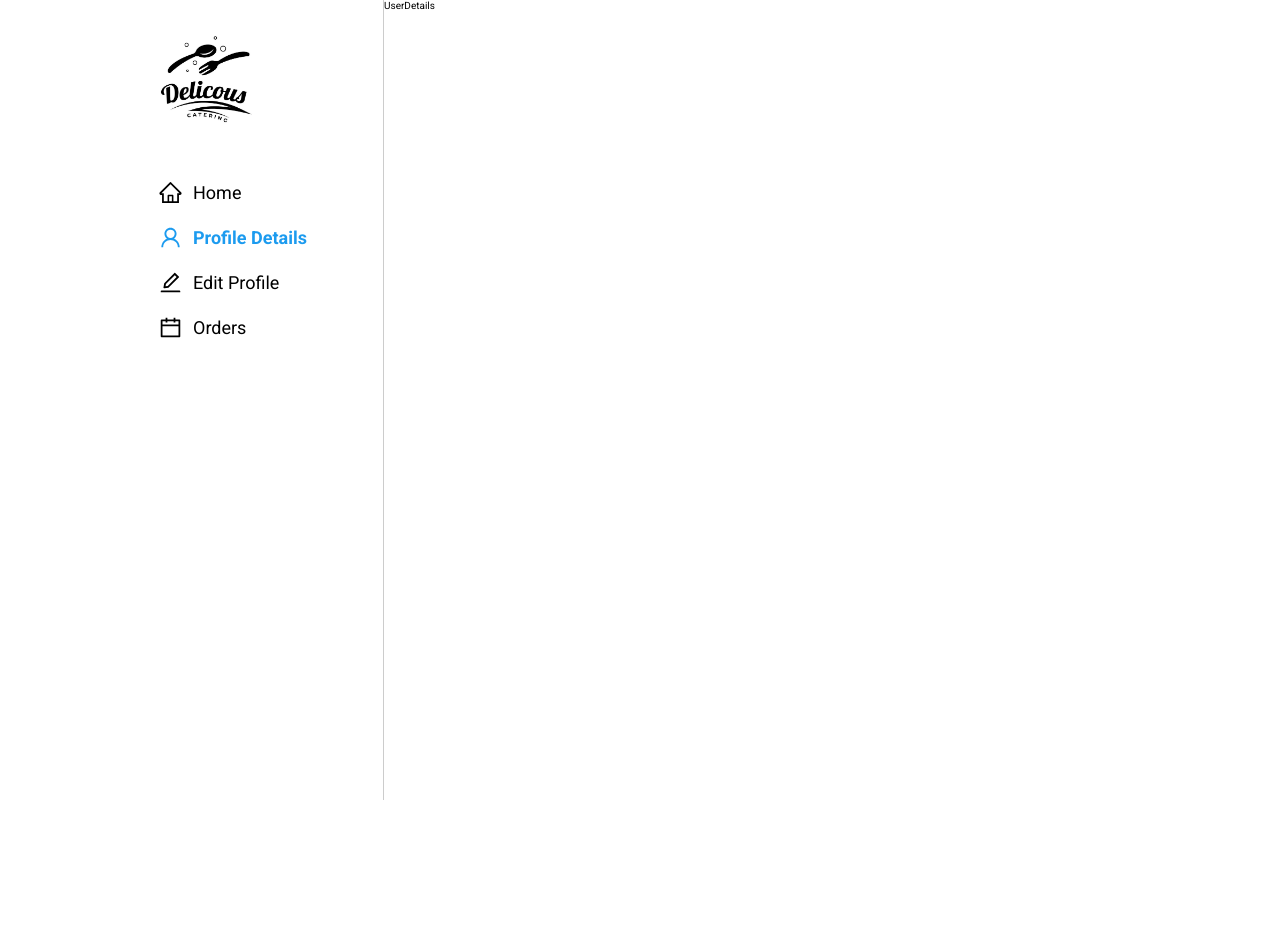
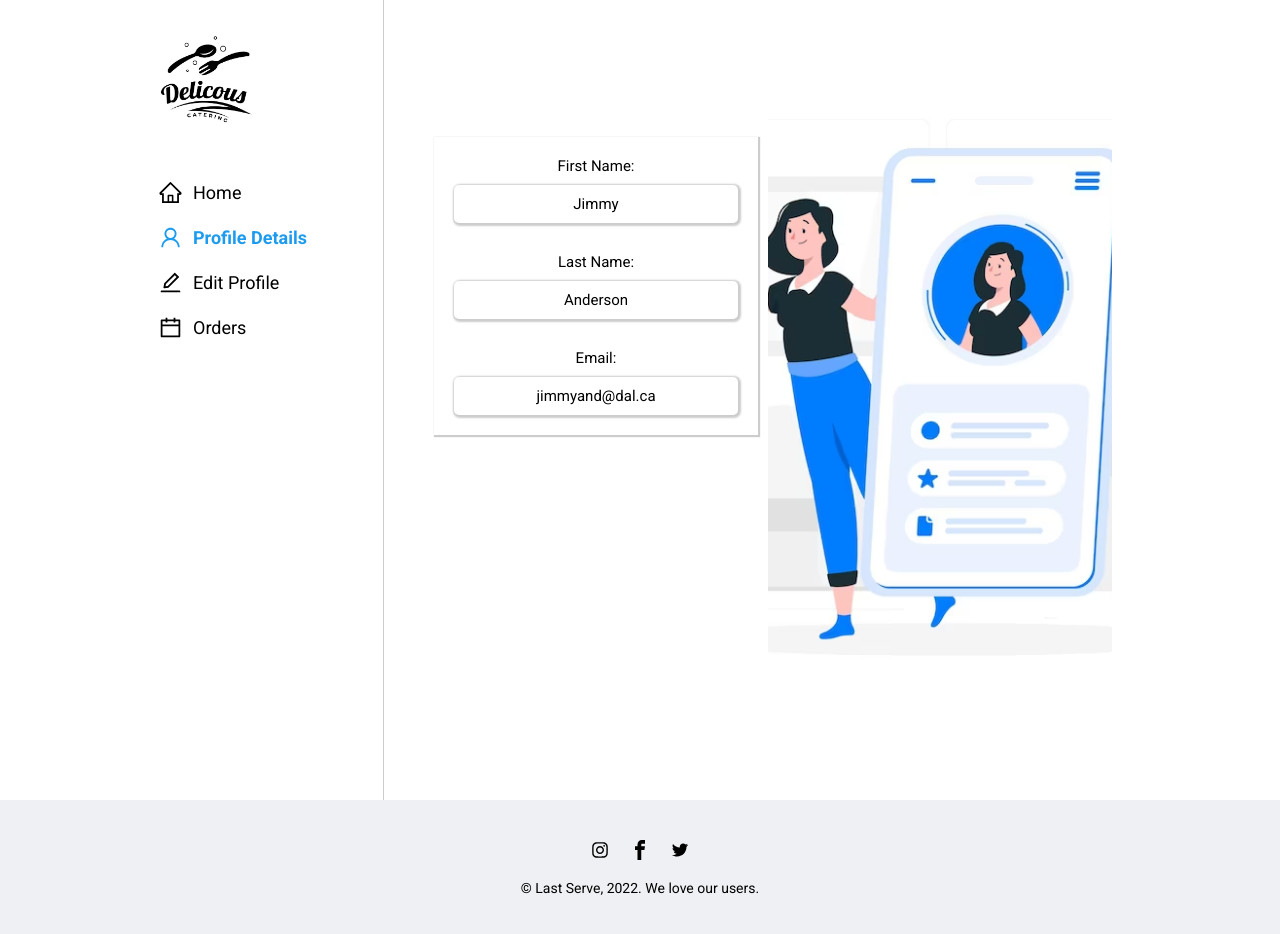
Before and after one commit to arpitribadiya/LastServe, a React (Create React App) app: page /profile in a window 1280 px wide. Before the commit the page ends 800 px from the top, so only its background shows below. Built offline with nearby package versions, Linux system fonts and the light colour scheme.

Commit message:
Added edit user details functionality

```diff
--- a/src/components/EditUserDetails/EditUserDetails.js
+++ /dev/null
@@ -1,18 +0,0 @@
-import React from 'react'
-import styled from 'styled-components';
-
-function EditUserDetails() {
-    return (
-        <StyledDiv>
-            <div>EditUserDetails</div>
-        </StyledDiv>
-
-    )
-};
-
-const StyledDiv = styled.div`
-  min-height: 100vh;
-  margin-left: 30%;
-`;
-
-export default EditUserDetails;
--- /dev/null
+++ b/src/components/EditUserDetails/EditUserDetails.jsx
@@ -0,0 +1,151 @@
+import React, { useState } from 'react'
+import styled from 'styled-components';
+import Footer from '../Footer/Footer';
+import edit_img from '../../assets/edit_usr_det.jpg';
+import { useNavigate } from 'react-router-dom';
+
+function EditUserDetails() {
+
+    const [firstName, setFirstName] = useState('Jimmy');
+    const [lastName, setLastName] = useState('Anderson');
+
+    const [firstNameError, setFirstNameError] = useState();
+    const [lastNameError, setLastNameError] = useState('');
+
+    const nameRegEx = new RegExp('^[A-Za-z]+$');
+
+    const navigate = useNavigate();
+
+
+    const handleOnChange = (e) => {
+        const { name, value } = e.target;
+        if ('firstName' === name) {
+            setFirstName(value);
+        } else if ('lastName' === name) {
+            setLastName(value);
+        }
+    }
+
+    const handleInputValidation = e => {
+        const { name, value } = e.target;
+        if ('firstName' === name) {
+            if (!value) {
+                setFirstNameError('Enter first name');
+            } else if (!value.match(nameRegEx)) {
+                setFirstNameError('First name can contain only alphabets');
+            } else {
+                setFirstNameError('');
+            }
+        } else if ('lastName' === name) {
+            if (!value) {
+                setLastNameError('Enter last name');
+            } else if (!value.match(nameRegEx)) {
+                setLastNameError('Last name can contain only alphabets');
+            } else {
+                setLastNameError('');
+            }
+        }
+    }
+
+    const handleSubmit = (e) => {
+        e.preventDefault();
+        console.log("Inside submit");
+        navigate('/profile');
+    }
+
+    return (
+        <>
+            <StyledEditDetImgWrapper className='edit-det-img-wrapper'>
+                <StyledEditDetails className='edit-det-form' onSubmit={(e) => handleSubmit(e)}>
+                    <div className='input-wrapper'>
+                        <label className='form-label'>First Name*</label>
+                        <input className='form-input' type='text' name='firstName' value={firstName} onChange={(e) => handleOnChange(e)} onBlur={handleInputValidation} placeholder='Dummy FirstName'></input>
+                    </div>
+                    <div className='err'>
+                        {firstNameError ? firstNameError : ''}
+                    </div>
+                    <div className='input-wrapper'>
+                        <label className='form-label'>Last Name*</label>
+                        <input className='form-input' type='text' name='lastName' value={lastName} onChange={(e) => handleOnChange(e)} onBlur={handleInputValidation} placeholder='Dummy LastName'></input>
+                    </div>
+                    <div className='err'>
+                        {lastNameError ? lastNameError : ''}
+                    </div>
+                    <div className='input-wrapper'>
+                        <label className='form-label'>Email</label>
+                        <input className='form-input-readonly' type='email' name='email' value='jimmyand@dal.ca' readOnly placeholder='Email'></input>
+                    </div>
+                    <button className="edit-btn">Save Changes</button>
+                </StyledEditDetails>
+                <StyledEditDetImg className='edit-det-img'>
+                    <img src={edit_img} alt='edit_det_img' />
+                </StyledEditDetImg>
+            </StyledEditDetImgWrapper>
+            <Footer />
+        </>
+    )
+};
+
+const StyledEditDetImgWrapper = styled.div`
+    margin-left: 35%;
+    margin-top: auto;
+    margin-bottom: auto;
+    margin-right: auto;
+    display: flex;
+    width: 60%;
+    box-shadow: 1px 1px 2px 2px #ccc;
+    border-radius: 5px;
+    padding: 4rem;
+`;
+
+const StyledEditDetails = styled.form`
+    flex-basis: 50%;
+    display: flex;
+    flex-direction: column;
+    gap: 2rem;
+    padding: 1rem;
+    .input-wrapper{
+        display: flex;
+        flex-direction: column;
+        font-size: 1.5rem;
+        gap: 1rem;
+        input{
+            padding: 1rem;
+            outline: none;
+            border: none;
+            box-shadow: 1px 1px 2px 2px #ccc;
+            border-radius: 5px;
+        }
+    }
+    button{
+        background-color: rgb(0,127,255);
+        outline: none;
+        border: none;
+        border-radius: 5px;
+        color: white;
+        padding: 1rem;
+        margin-top: auto;
+         :hover {
+        cursor: pointer;
+        }
+    }
+    .err{
+        padding: 0rem;
+        color: red;
+        font-size: small;
+        text-align: center;
+    }
+    .form-input-readonly{
+        background-color: #d4d2d2;
+    }
+`;
+
+const StyledEditDetImg = styled.div`
+  img {
+    width: 100%;
+    height: 100%;
+    object-fit: cover;
+  }
+`
+
+export default EditUserDetails;
--- a/src/components/Login/Login.jsx
+++ b/src/components/Login/Login.jsx
@@ -104,6 +104,7 @@ const StyledLogin = styled.form`
     font-size: 2rem;
     flex-direction: column;
     gap: 1rem;
+    padding: 1rem;
     input {
       padding: 1rem;
       outline: none;
--- a/src/components/UserDetails/UserDetails.jsx
+++ b/src/components/UserDetails/UserDetails.jsx
@@ -1,17 +1,89 @@
 import React from 'react'
 import styled from 'styled-components';
+import usrDetails_img from "../../assets/user_details.jpg";
+import Footer from '../Footer/Footer';
 
 function UserDetails() {
     return (
-        <StyledDiv>
-            <div className='details'>UserDetails</div>
-        </StyledDiv>
+        <>
+            <StyledUsrDetailsImgWrapper className='usrDetails-img-wrapper'>
+                <StyledUserDetails>
+                    <div className='profile-home'>
+                        <div className='profile-contents'>
+                            <div className='detail-wrapper'>
+                                <p className="detail-label">First Name:</p>
+                                <p className='detail-content'>Jimmy</p>
+                            </div>
+                            <div className='detail-wrapper'>
+                                <p className="detail-label">Last Name:</p>
+                                <p className='detail-content'>Anderson</p>
+                            </div>
+                            <div className='detail-wrapper'>
+                                <p className="detail-label">Email:</p>
+                                <p className='detail-content'>jimmyand@dal.ca</p>
+                            </div>
+                        </div>
+                    </div>
+                </StyledUserDetails>
+                <StyledUsrDetailsImg>
+                    <img src={usrDetails_img} alt="usrDetails" />
+                </StyledUsrDetailsImg>
+            </StyledUsrDetailsImgWrapper>
+            <Footer />
+        </>
     )
-}
+};
 
-const StyledDiv = styled.div`
-  min-height: 100vh;
-  margin-left: 30%;
+const StyledUsrDetailsImgWrapper = styled.div`
+    min-height: 100vh;
+    margin-left: 30%;
+    display: flex;
+    width: 60%;
+    padding: 4rem;
 `;
 
+const StyledUserDetails = styled.div`
+   flex-basis: 50%;
+   display: flex;
+   flex-direction: column;
+   padding: 0 1rem;
+  .profile-home{
+    font-family: sans-serif;
+    font-size: 1.5rem;
+    text-align: center;
+    margin-top: 30%;
+  }
+  .profile-contents{
+    margin: auto;
+    box-shadow: 1px 1px 1px 1px #ccc;
+    padding: 1rem;
+    display: flex;
+    flex-direction: column;
+    gap: 1rem;
+  }
+  .detail-wrapper{
+    gap: 1rem;
+    display: flex;
+    flex-direction: column;
+    justify-content: space-between;
+    padding: 1rem;
+    .detail-content{
+      padding: 1rem;
+      outline: none;
+      border: none;
+      box-shadow: 1px 1px 2px 2px #ccc;
+      border-radius: 5px;
+    }
+  }
+`;
+
+const StyledUsrDetailsImg = styled.div`
+  flex-basis: 50%;
+  img {
+    width: 100%;
+    height: 100%;
+    object-fit: cover;
+  }
+`
+
 export default UserDetails;
```
Also changed, not shown: src/assets/edit_usr_det.jpg (added), src/assets/user_details.jpg (added).
